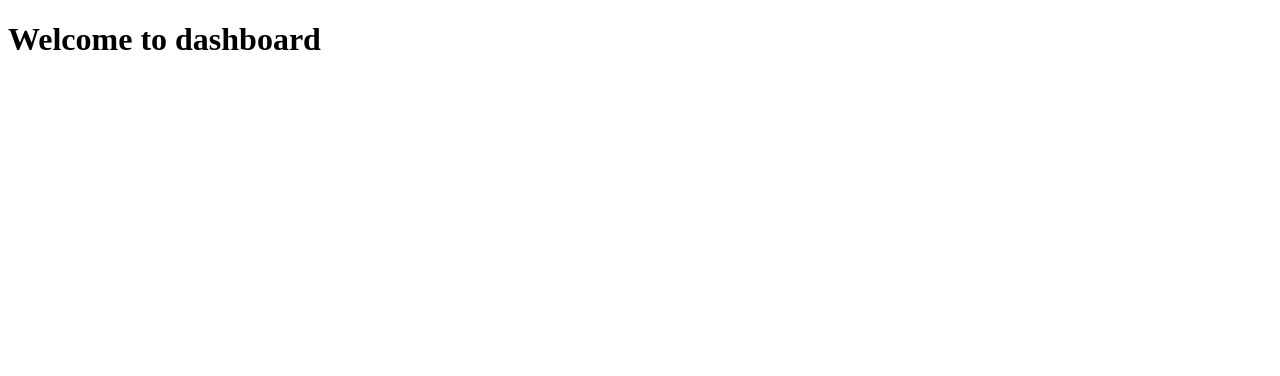
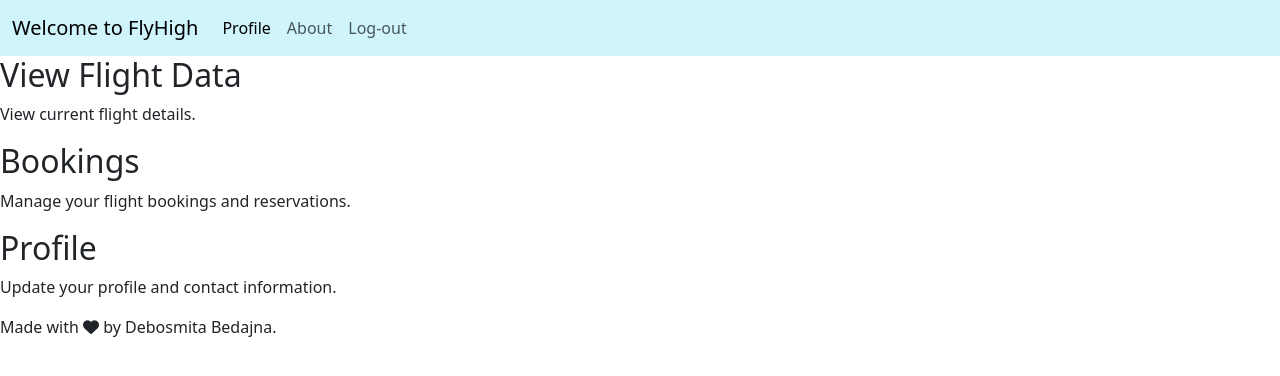
Before and after one commit to DebosmitaBedajna/ATMS, a Flask app: page /dashboard in a window 1280 px wide. Shown: the top 376 px of the page. Run offline with Flask 3, Linux system fonts and the light colour scheme; some libraries are stand-ins or nearby versions.

Commit message:
I am Batman

```diff
--- a/OATMS/app.py
+++ b/OATMS/app.py
@@ -1,10 +1,13 @@
-from flask import Flask, render_template, request, redirect
+from flask import Flask, render_template, request, redirect, session
 from flask_sqlalchemy import SQLAlchemy
 from models import db, User
+from requests import post
+import json
 
 app = Flask(__name__, static_url_path='/static')
-app.config['SQLALCHEMY_DATABASE_URI'] = 'sqlite:///users.db'
+app.config['SQLALCHEMY_DATABASE_URI'] = 'sqlite:////home/debosmitabedajna/Desktop/bkatms/OATMS/instance/users.db'
 db = SQLAlchemy(app)
+app.secret_key = 'secretivekeyagain'
 
 class User(db.Model):
     id = db.Column(db.Integer, primary_key=True)
@@ -12,9 +15,9 @@ class User(db.Model):
     email = db.Column(db.String(120), unique=True, nullable=False)
     password = db.Column(db.String(80), nullable=False)
 
-
 @app.route('/')
 def index():
+    weatherData()
     return render_template('login.html')
 
 @app.route('/login', methods=['POST'])
@@ -30,11 +33,22 @@ def login_post():
     else:
         return render_template('login.html', error='Invalid credentials')
 
+
 @app.route('/dashboard')
 def dashboard():
-    return render_template('templates/dashboard.html')
+    return render_template('dashboard.html')
+
+@app.route('/logout')
+def logout():
+    session.pop('username', None)
+    return redirect('/')
 
 if __name__ == '__main__':
     with app.app_context():
         db.create_all()
     app.run(host='0.0.0.0', port=5000, debug=True)
+
+def weatherData():
+    url = "https://api.weatherapi.com/v1/current.json?key=2eb13cf49a934aabb3b74217230611&q=Kolkata&aqi=yes"
+    data = post(url)
+    weatherdata = data.json()
--- a/OATMS/templates/dashboard.html
+++ b/OATMS/templates/dashboard.html
@@ -1,14 +1,55 @@
 <!DOCTYPE html>
 <html>
     <head>
-        <meta charset="utf-8">
-        <meta http-equiv="X-UA-Compatible" content="IE=edge">
-        <title></title>
-        <meta name="description" content="">
-        <meta name="viewport" content="width=device-width, initial-scale=1">
-        <link rel="stylesheet" href="">
+        <meta charset="UTF8">
+        <meta name="viewport" content="width=device-width, initial-scale=1.0">
+        <title>FlyHigh</title>
+        <link rel="icon" type="image/png" href="static/css/logo.png" alt="FlyHigh">
+        <script src="https://kit.fontawesome.com/00ac4f1850.js" crossorigin="anonymous"></script>
+        <link rel="stylesheet" href="https://cdn.jsdelivr.net/npm/bootstrap@5.3.2/dist/css/bootstrap.min.css">
+        <script src="/static/js/login.js" defer></script>
     </head>
     <body>
-        <h1>Welcome to dashboard</h1>
+
+        <nav class="navbar navbar-expand-lg bg-body-tertiary bg-info-subtle">
+            <div class="container-fluid">
+              <a class="navbar-brand" href="#">Welcome to FlyHigh</a>
+              <button class="navbar-toggler" type="button" data-bs-toggle="collapse" data-bs-target="#navbarNav" aria-controls="navbarNav" aria-expanded="false" aria-label="Toggle navigation">
+                <span class="navbar-toggler-icon"></span>
+              </button>
+              <div class="collapse navbar-collapse" id="navbarNav">
+                <ul class="navbar-nav">
+                  <li class="nav-item">
+                    <a class="nav-link active" aria-current="page" href="#">Profile</a>
+                  </li>
+                  <li class="nav-item">
+                    <a class="nav-link" href="#">About</a>
+                  </li>
+                  <li class="nav-item">
+                    <a class="nav-link" href="/logout">Log-out</a>
+                  </li>
+                </ul>
+              </div>
+            </div>
+          </nav>
+        <main>
+            <section class="dashboard-item">
+                <h2>View Flight Data</h2>
+                <p>View current flight details.</p>
+            </section>
+            <section class="dashboard-item">
+                <h2>Bookings</h2>
+                <p>Manage your flight bookings and reservations.</p>
+            </section>
+            <section class="dashboard-item">
+                <h2>Profile</h2>
+                <p>Update your profile and contact information.</p>
+            </section>
+        </main>
+        <footer>
+            <p>
+                Made with <i class="fa-solid fa-heart"></i> by Debosmita Bedajna.
+            </p>
+        <footer>
     </body>
 </html>
```
Also changed, not shown: OATMS/adduser.py (added, +17 -0 lines), OATMS/static/css/dashboard.css (added, +29 -0 lines), OATMS/templates/login.html (+8 -4 lines), OATMS/instance/users.db, OATMS/users.db (deleted), 1 other file.
